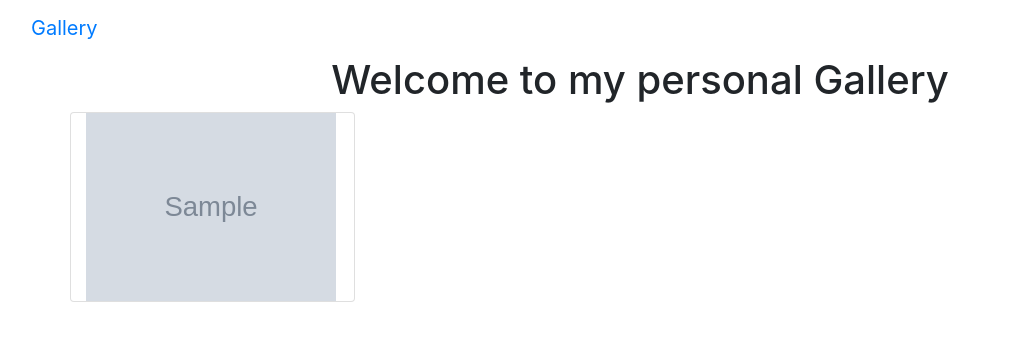
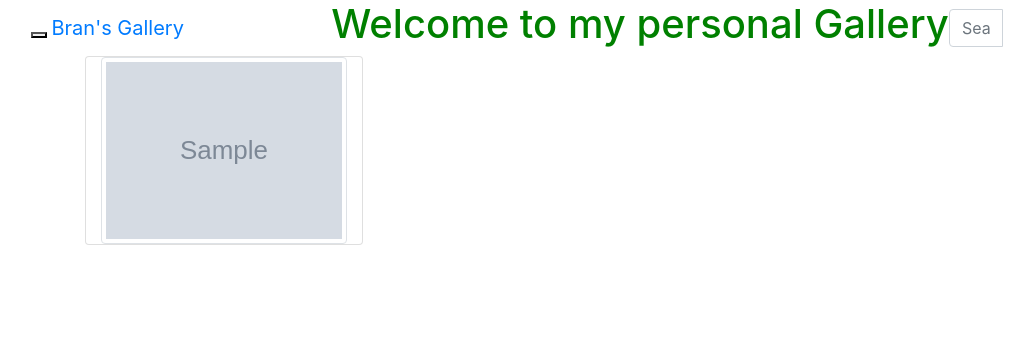
Before and after one commit to default-007/Galleria, a Django app: page / in a window 1280 px wide. Shown: the top 341 px of the page, without its empty margins (0-1035 px from the left). Run offline with Django 3.2, Linux system fonts and the light colour scheme; tables that the repository leaves empty hold one stand-in row (values such as "Sample post"); grey boxes marked "Sample" are stand-in pictures; some libraries are stand-ins or nearby versions.

Commit message:
Search image by location

```diff
--- a/photohub/models.py
+++ b/photohub/models.py
@@ -48,6 +48,9 @@ class Image(models.Model):
     category = models.ForeignKey(Category, on_delete=models.CASCADE)
     image = models.ImageField(upload_to = 'pics')
 
+    def __str__(self):
+        return self.image_name
+
     def save_image(self):
         self.save
 
@@ -68,7 +71,7 @@ class Image(models.Model):
         image = cls.objects.filter(id= id).all()
         return image
 
-    # @classmethod
-    # def filter_by_location(cls,search_term):
-    #     locations = cls.objects.filter(location__location_name__icontains=search_term)
-    #     return locations
+    @classmethod
+    def filter_by_location(cls,search_term):
+        locations = cls.objects.filter(location__location_name__icontains=search_term)
+        return locations
--- a/photohub/templates/base.html
+++ b/photohub/templates/base.html
@@ -8,7 +8,7 @@
     {% else %}
     <title> Welcome | Gallery </title>
     {% endif %} {% block styles %} {% bootstrap_css %}
-    <link rel="stylesheet" href="{% static 'css/styles.css.css' %}"> {% endblock %}
+    <link rel="stylesheet" href="{% static 'css/styles.css' %}"> {% endblock %}
 </head>
 
 <body>
--- a/photohub/templates/index.html
+++ b/photohub/templates/index.html
@@ -3,24 +3,28 @@
 <h1 class="text-center">Welcome to my personal Gallery</h1>
 <!-- looping through the photos -->
 
-<div class="container"></div>
+<div class="container">
+    <div class="row">
         {% for image in images %}
-<div class="row">
-
         <div class="col-md-3 card">
-        <img src="{{image.image.url}}" alt="" class="thumbnail" width='250px' data-toggle="modal"
-            data-target='#myModal'>
+            <img src="{{image.image.url}}" alt="" class="img-thumbnail img-responsive" width='250px' data-toggle="modal"
+                data-target='#{{image.id}}'>
         </div>
         <!-- Modal -->
-    <div class="modal fade" id="myModal" tabindex="-1" role="dialog" aria-labelledby="myModalLabel" aria-hidden="true">
+        <div class="modal fade text-center" id="{{image.id}}" tabindex="-1" role="dialog" aria-labelledby="myModalLabel"
+            aria-hidden="true">
             <div class="modal-dialog">
                 <div class="modal-content">
                     <div class="modal-header">
                         <button type="button" class="close" data-dismiss="modal" aria-hidden="true">&times;</button>
-                    <h4 class="modal-title" id="myModalLabel">Title</h4>
+                        <h4 class="modal-title" id="myModalLabel">{{image.image_name}}</h4>
+                        <img src="{{image.image.url}}" alt="" class="img-thumbnail img-responsive" width='250px'
+                            data-toggle="modal" data-target='#{{image.id}}'>
                     </div>
                     <div class="modal-body">
-                    <p>content body</p>
+                        <p>Description: {{image.image_description}}</p>
+                        <p>Location taken: {{image.location}}</p>
+                        <p>Category: {{image.category}}</p>
                     </div>
                     <div class="modal-footer">
                         <button type="button" class="btn btn-default" data-dismiss="modal">Close</button>
--- a/photohub/templates/navbar.html
+++ b/photohub/templates/navbar.html
@@ -1,24 +1,38 @@
-<!DOCTYPE html>
-<html lang="en">
-
-<head>
-
-    <meta charset="utf-8">
-    <meta name="viewport" content="width=device-width, initial-scale=1">
-</head>
-
-<body>
-    <nav class="navbar navbar-inverse">
+<nav>
+    <div class="navbar navbar-inverse fixed-top" role="navigation" style="border-radius: 0;">
         <div class="container-fluid">
             <div class="navbar-header">
-                <a class="navbar-brand" href="{% url 'photos' %}">Gallery</a>
+                <button type="button" class="navbar-toggle" data-toggle="collapse" data-target=".navbar-collapse">
+                    <span class="sr-only">Bran's Gallery</span>
+                    <span class="icon-bar"></span>
+                    <span class="icon-bar"></span>
+                    <span class="icon-bar"></span>
+                </button>
+                <a class="navbar-brand" href="{% url 'photos' %}" style="font-size: 20px;">Bran's Gallery</a>
             </div>
             <div class="navbar-collapse collapse">
                 <ul class="nav navbar-nav">
-                    <li><a href="{%url 'photos' %}">Home</a></li>
+                    <li><a href="{% url 'photos'%}"><i class="fa fa-fw fa-home"></i>Home</a></li>
                 </ul>
             </div>
+            <!-- Adding a search form  -->
+            <div class="row">
+                <div class="col-sm-3 col-md-4 navbar-right">
+
+                    <form class="navbar-form" role="search" action="{% url 'search_results' %}">
+
+                        <div class="input-group">
+                            <input type="text" class="form-control" placeholder="Search category" name="category">
+                            <div class="input-group-btn">
+                                <button class="btn btn-default" type="submit"><i
+                                        class="glyphicon glyphicon-search"></i></button>
+                            </div>
+                        </div>
+
+                    </form>
+                </div>
+                <!-- search form end -->
+            </div>
         </div>
-
-    </nav>
-</body>
+    </div>
+</nav>
--- /dev/null
+++ b/photohub/templates/search.html
@@ -0,0 +1 @@
+{% extends 'base.html' %}{% block content %} {% endblock %}
--- a/photohub/urls.py
+++ b/photohub/urls.py
@@ -7,6 +7,8 @@ from . import views
 
 urlpatterns=[
     url('^$', views.photos, name='photos'),
+    path('search/', views.search_results, name='search_results'),
+    path('location/(/d+)', views.location, name='location')
 ]
 if settings.DEBUG:
     urlpatterns+= static(settings.MEDIA_URL, document_root = settings.MEDIA_ROOT)
--- a/photohub/views.py
+++ b/photohub/views.py
@@ -1,9 +1,28 @@
 from django.shortcuts import render, redirect
-from django.http import HttpResponse
+from django.http import HttpResponse, Http404
 from . models import Image, Location, Category
 
 # Create your views here.
 def photos(request):
     images = Image.get_all_images()
+    locations = Location.objects.all()
 
-    return render(request,'index.html', {'images':images})
+    return render(request,'index.html', {'images':images, 'locations':locations})
+
+def search_results(request):
+    if 'location' in request.GET and request.GET["location"]:
+        search_term = request.GET.get("location")
+        searched_image = Image.get_image_by_id(cls,search_term)
+        message = f"{search_term}"
+
+        return render(request, "search.html", {"message": message, "location":searched_image})
+    else:
+        message = "You haven't searched for any term"
+        return render(request, 'search.html', {"message":message})
+
+def location(request,location_id):
+    try:
+        location:location.objects.get(id = location_id)
+    except DoesNotExit:
+        raise Http404()
+    return render(request, "details.html", {"location":location})
```
Also changed, not shown: media/pics/1105941.jpg (added). Lines whose indentation alone changed are shown as unchanged.
